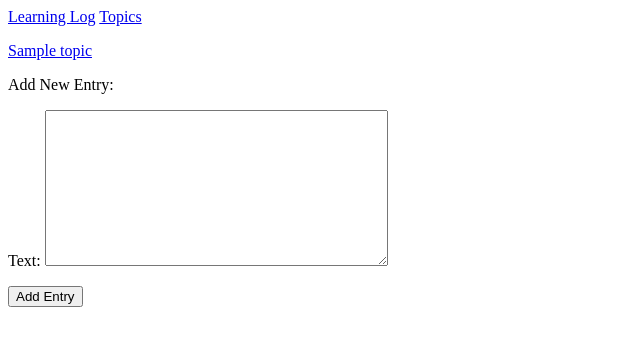
After one commit to Sadique-Naikwadi/learning_log, a Django app: page /new_entry/1/ in a window 1280 px wide. The commit adds this page. Shown: the top 346 px of the page, without its empty margins (0-640 px from the left). Run offline with Django 3.2, Linux system fonts and the light colour scheme; tables that the repository leaves empty hold one stand-in row (values such as "Sample post").

Commit message:
Add functionality to make new entry of an particular topic.

```diff
--- a/learning_logs/forms.py
+++ b/learning_logs/forms.py
@@ -1,5 +1,6 @@
 from django import forms
-from . models import Topic
+from django.forms.models import ModelForm
+from . models import Topic, Entry
 
 class TopicForm(forms.ModelForm):
 
@@ -8,3 +9,15 @@ class TopicForm(forms.ModelForm):
         model = Topic
         fields = ['title']
         labels = {'title': ''}
+
+
+class EntryForm(forms.ModelForm):
+    """Form definition for Entry."""
+
+    class Meta:
+        """Meta definition for Entryform."""
+
+        model = Entry
+        fields = ('text',)
+        lables = {'text': 'Entry:'}
+        widgets = {'text': forms.Textarea(attrs={'col': 80})}
--- /dev/null
+++ b/learning_logs/templates/learning_logs/new_entry.html
@@ -0,0 +1,22 @@
+{% extends 'learning_logs/base.html' %}
+
+
+{% block content %}
+
+    <p>
+        <a href="{% url 'learning_logs:topic' topic.id %}">{{ topic }}</a>
+    </p>
+
+    <p>Add New Entry:</p>
+
+    <form action=" {% url 'learning_logs:new_entry' topic.id %} " method="POST">
+
+        {% csrf_token %}
+
+        {{ form.as_p }}
+
+        <input type="submit" value="Add Entry">
+
+    </form>
+
+{% endblock content %}
--- a/learning_logs/templates/learning_logs/topic.html
+++ b/learning_logs/templates/learning_logs/topic.html
@@ -6,6 +6,7 @@
     <p> Topic: {{ topic }}</p>
 
     <p>Entries:</p>
+    <a href=" {% url 'learning_logs:new_entry' topic.id %} ">Add New Entry</a>
 
     <ul>
 
--- a/learning_logs/templates/learning_logs/topics.html
+++ b/learning_logs/templates/learning_logs/topics.html
@@ -17,4 +17,6 @@
         {% endfor %}
     </ul>
 
+    <a href=" {% url 'learning_logs:new_topic' %} ">Add a New Topic</a>
+
 {% endblock content %}
--- a/learning_logs/urls.py
+++ b/learning_logs/urls.py
@@ -9,5 +9,6 @@ urlpatterns = [
     path('topics/', views.topics, name='topics'),
     path('topics/<int:topic_id>/', views.topic, name='topic'),
     path('new_topic/', views.add_topic, name='new_topic'),
+    path('new_entry/<int:topic_id>/', views.add_entrty, name='new_entry'),
 
 ]
--- a/learning_logs/views.py
+++ b/learning_logs/views.py
@@ -1,7 +1,7 @@
 from learning_logs.forms import TopicForm
 from django.shortcuts import render, redirect
 from .models import Topic
-from .forms import TopicForm
+from .forms import TopicForm, EntryForm
 
 
 # Create your views here.
@@ -48,3 +48,26 @@ def add_topic(request):
 
     context = {'form': form}
     return render(request, 'learning_logs/new_topic.html', context)
+
+
+def add_entrty(request, topic_id):
+
+    topic = Topic.objects.get(pk=topic_id)
+
+    if request.method != 'POST':
+        form = EntryForm()
+
+    else:
+
+        form = EntryForm(data=request.POST)
+
+        if form.is_valid():
+            new_enty = form.save(commit=False)
+            new_enty.topic = topic
+            new_enty.save()
+
+            return redirect('learning_logs:topic', topic_id=topic_id)
+
+
+    context = {'topic': topic, 'form': form}
+    return render(request, 'learning_logs/new_entry.html', context)
```
